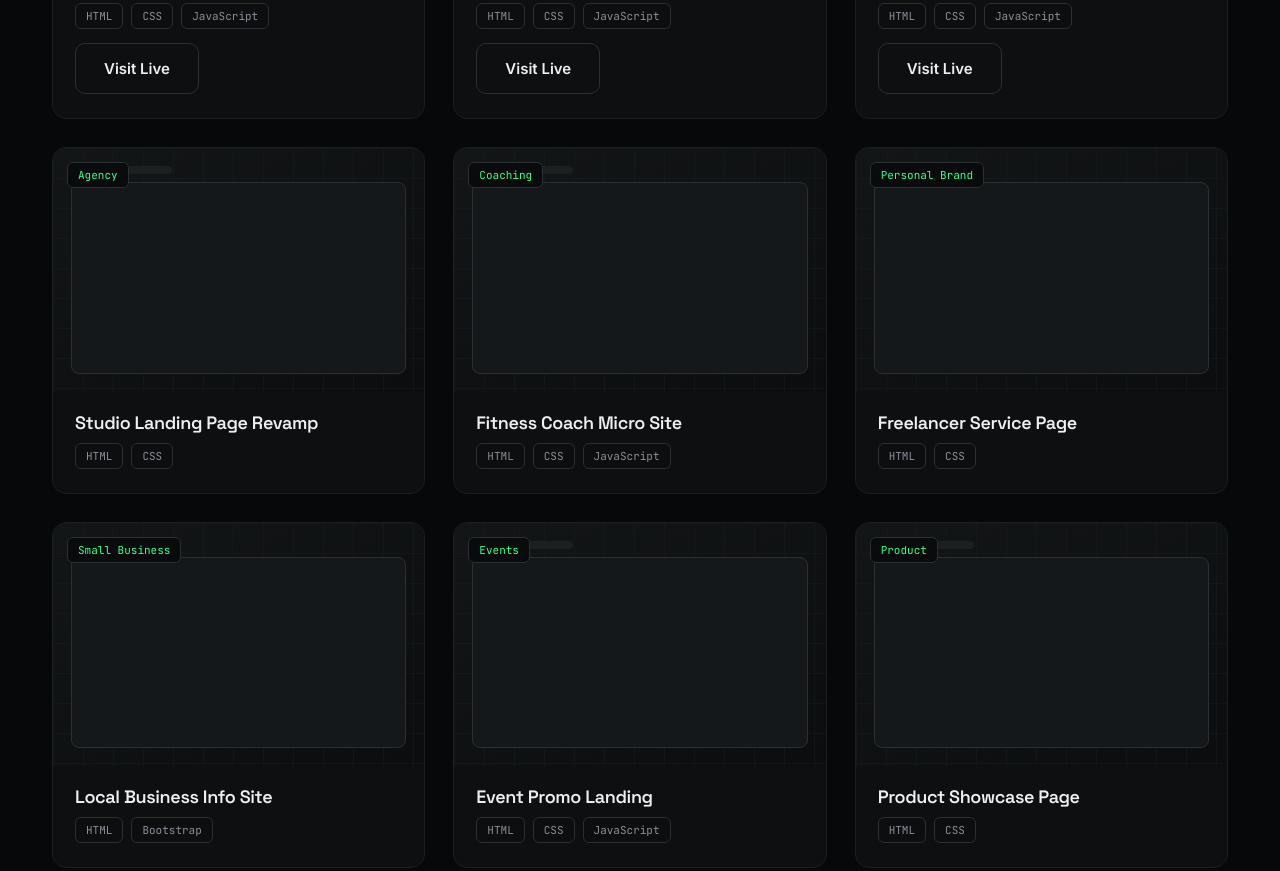
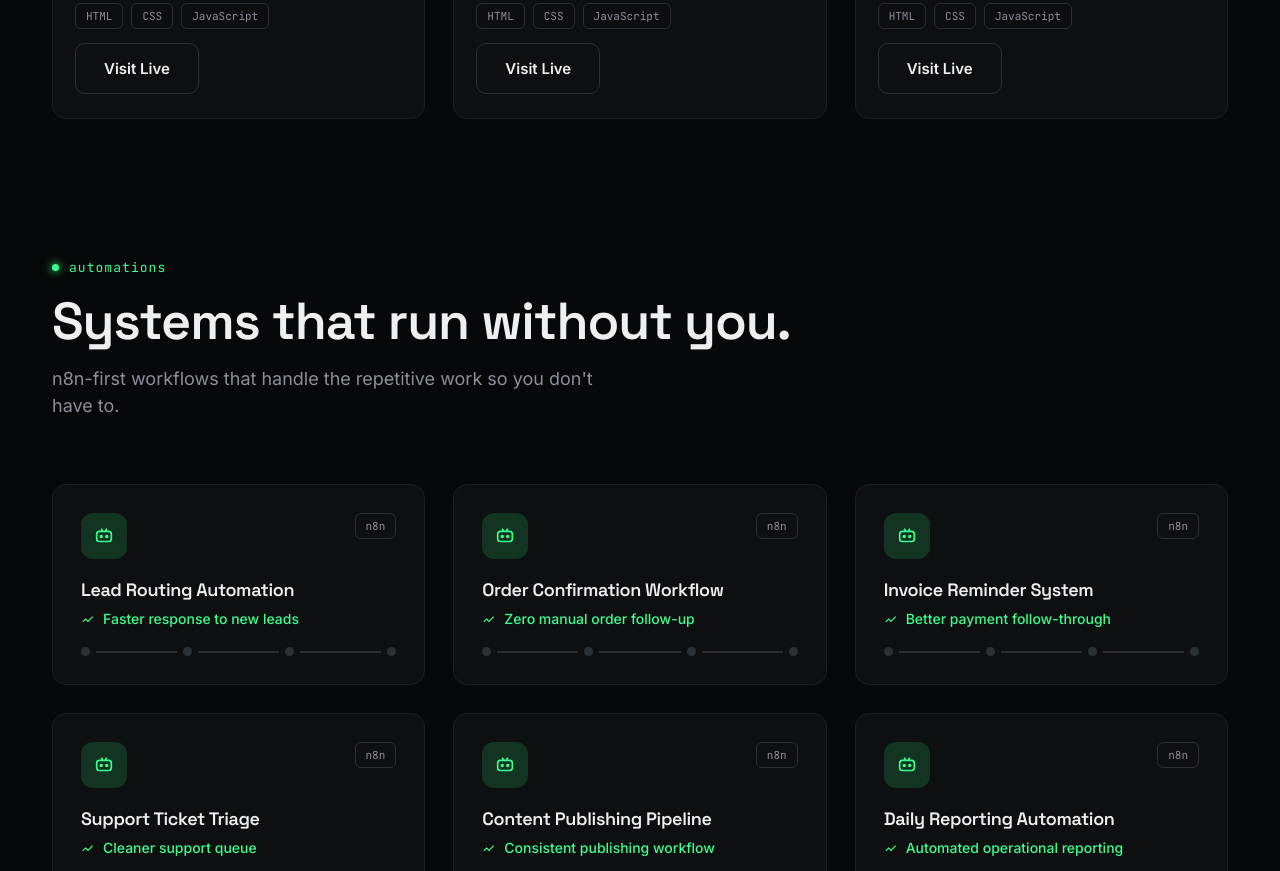
Before and after one commit to jeevan-601/portfoliowebsite, a plain HTML site: page index.html in a window 1280 px wide. Shown: the part 1625-2496 px from the top of the page. Drawn offline with Linux system fonts and the light colour scheme.

Commit message:
Keep only live website project entries
Co-authored-by: jeevan-601 <238698636+jeevan-601@users.noreply.github.com>

```diff
--- a/index.html
+++ b/index.html
@@ -2268,55 +2268,6 @@
         result: 'The portfolio now acts as the main credibility hub for client conversations.',
         link: 'https://jeevan-601.github.io/portfoliowebsite/'
       },
-      {
-        title: 'Studio Landing Page Revamp', cat: 'Agency', stack: ['HTML', 'CSS'],
-        summary: 'A visual refresh for a small creative studio homepage.',
-        problem: 'The previous page looked outdated and did not reflect service quality.',
-        solution: 'Reworked layout, typography, and CTA structure for better clarity and trust.',
-        result: 'The studio now presents a sharper first impression for new leads.'
-      },
-      {
-        title: 'Fitness Coach Micro Site', cat: 'Coaching', stack: ['HTML', 'CSS', 'JavaScript'],
-        summary: 'A focused one-page site for a fitness coach offer funnel.',
-        problem: 'Potential clients were dropping off from social links with no clear conversion page.',
-        solution: 'Created a mobile-first page with offer blocks, testimonials, and CTA flow.',
-        result: 'The coach now has a dedicated page that captures more direct inquiries.'
-      },
-      {
-        title: 'Freelancer Service Page', cat: 'Personal Brand', stack: ['HTML', 'CSS'],
-        summary: 'A clear service website for a solo freelancer profile.',
-        problem: 'Service details were scattered across different social platforms.',
-        solution: 'Consolidated services, proof, and contact into one structured website.',
-        result: 'Clients now understand scope faster before starting conversations.'
-      },
-      {
-        title: 'Local Business Info Site', cat: 'Small Business', stack: ['HTML', 'Bootstrap'],
-        summary: 'An informational website for a local business team.',
-        problem: 'Customers had no reliable online source for business details.',
-        solution: 'Built a simple and fast site with location, services, and inquiry sections.',
-        result: 'The business now receives inquiries with better context from visitors.'
-      },
-      {
-        title: 'Event Promo Landing', cat: 'Events', stack: ['HTML', 'CSS', 'JavaScript'],
-        summary: 'A short campaign page for an event registration push.',
-        problem: 'The campaign lacked a dedicated destination for paid and social traffic.',
-        solution: 'Created a conversion-oriented landing page with agenda and registration CTA.',
-        result: 'Event communication became clearer and easier to share.'
-      },
-      {
-        title: 'Product Showcase Page', cat: 'Product', stack: ['HTML', 'CSS'],
-        summary: 'A website section to present product highlights and use cases.',
-        problem: 'The product value was unclear in existing communication materials.',
-        solution: 'Built feature-focused sections with benefit-led copy and structured visuals.',
-        result: 'Visitors now get a clearer understanding of the product quickly.'
-      },
-      {
-        title: 'Consultant Lead Page', cat: 'Consulting', stack: ['HTML', 'CSS', 'JavaScript'],
-        summary: 'A lead-generation page for a consultant service offer.',
-        problem: 'Referrals had no tailored page to review services before contact.',
-        solution: 'Created a compact lead page with services, outcomes, and direct CTA.',
-        result: 'Consultation discussions now start with better-qualified leads.'
-      },
     ];
 
     const botProjects = [
```
